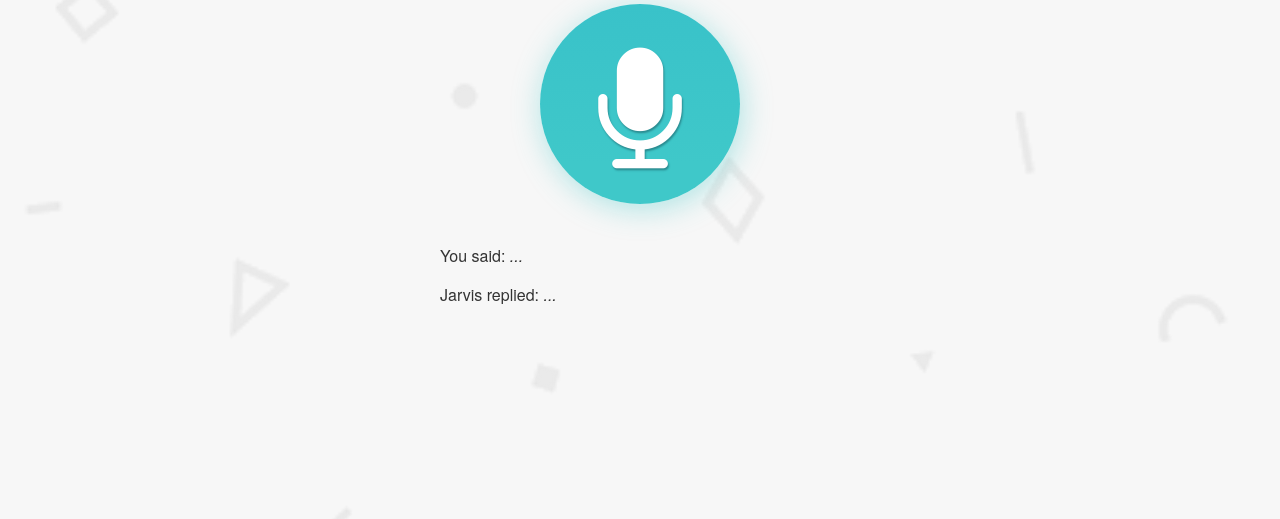
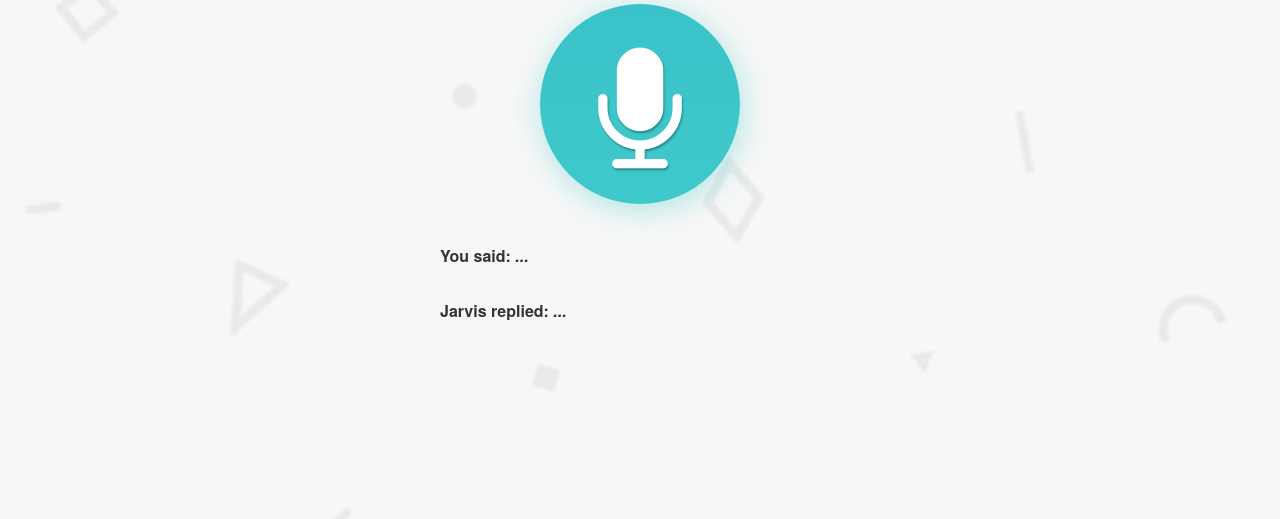
Before and after one commit to AmanChhing/JarWish, a PHP site: page /index.html in a window 1280 px wide. Shown: the part 224-743 px from the top of the page. Run offline with PHP 8.4, Linux system fonts and the light colour scheme; some libraries are stand-ins or nearby versions.

Commit message:
Update style.css

```diff
--- a/style.css
+++ b/style.css
@@ -61,6 +61,11 @@ button {
   will-change: transform, filter;
   transition: all 0.3s ease-out;
 }
+p {
+  margin-bottom: 0.5em;
+  padding: 0em 0em 1em 0em;
+  font-weight: bold;
+}
 button .fa {
   font-size: 130px;
   line-height: 200px;
```
